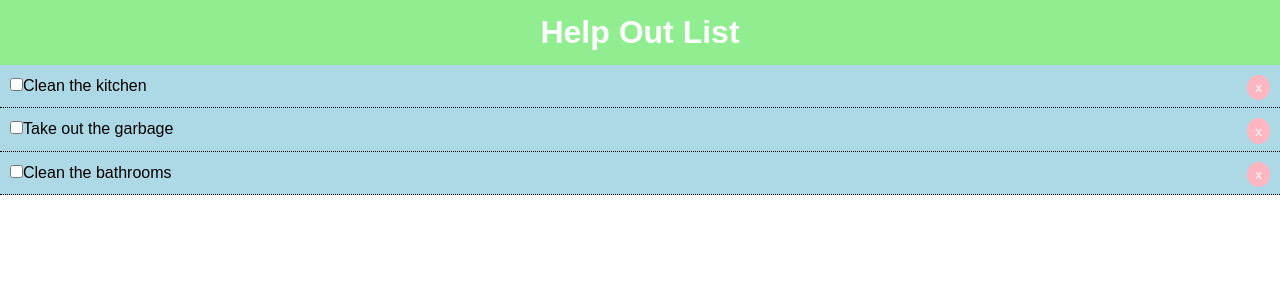
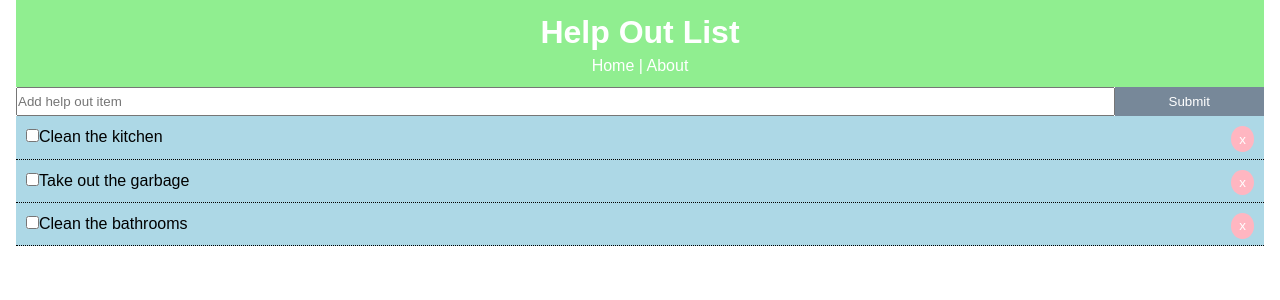
Before and after one commit to haase1020/helpout, a React (Create React App) app: page / in a window 1280 px wide. Shown: the top 300 px of the page. Built offline with nearby package versions, Linux system fonts and the light colour scheme; the HTML template or start-up script is replaced by a standard one.

Commit message:
almost done with basic functionality

```diff
--- a/package.json
+++ b/package.json
@@ -6,9 +6,12 @@
     "@testing-library/jest-dom": "^4.2.4",
     "@testing-library/react": "^9.5.0",
     "@testing-library/user-event": "^7.2.1",
+    "axios": "^0.20.0",
     "react": "^16.13.1",
     "react-dom": "^16.13.1",
-    "react-scripts": "3.4.3"
+    "react-router-dom": "^5.2.0",
+    "react-scripts": "3.4.3",
+    "uuid": "^8.3.0"
   },
   "scripts": {
     "start": "react-scripts start",
--- a/src/App.css
+++ b/src/App.css
@@ -13,3 +13,20 @@ a {
   color: #333333;
   text-decoration: none;
 }
+
+.container {
+  padding: 0 1rem;
+}
+
+.btn {
+  display: inline-block;
+  border: none;
+  background: lightslategray;
+  color: #fff;
+  padding: 7px 20px;
+  cursor: pointer;
+}
+
+.btn:hover {
+  background: rgb(27, 195, 207);
+}
--- a/src/App.js
+++ b/src/App.js
@@ -1,6 +1,11 @@
 import React, { Component } from 'react';
+import { BrowserRouter as Router, Route } from 'react-router-dom';
+
 import Todos from './components/Todos';
 import Header from './components/layout/Header';
+import AddTodo from './components/AddTodo';
+import About from './components/pages/About';
+import { v4 as uuidv4 } from 'uuid';
 
 import './App.css';
 
@@ -8,17 +13,17 @@ class App extends Component {
   state = {
     todos: [
       {
-        id: 1,
+        id: uuidv4(),
         title: 'Clean the kitchen',
         completed: false,
       },
       {
-        id: 2,
+        id: uuidv4(),
         title: 'Take out the garbage',
         completed: false,
       },
       {
-        id: 3,
+        id: uuidv4(),
         title: 'Clean the bathrooms',
         completed: false,
       },
@@ -44,17 +49,40 @@ class App extends Component {
     });
   };
 
+  // Add
+  addTodo = (title) => {
+    const newTodo = {
+      id: uuidv4(),
+      title: title,
+      completed: false,
+    };
+    this.setState({ todos: [...this.state.todos, newTodo] });
+  };
+
   render() {
-    console.log(this.state.todos);
     return (
+      <Router>
         <div className='App'>
+          <div className='container'>
             <Header />
+            <Route
+              exact
+              path='/'
+              render={(props) => (
+                <React.Fragment>
+                  <AddTodo addTodo={this.addTodo} />
                   <Todos
                     todos={this.state.todos}
                     markComplete={this.markComplete}
                     delTodo={this.delTodo}
                   />
+                </React.Fragment>
+              )}
+            />
+            <Route path='/about' component={About} />
           </div>
+        </div>
+      </Router>
     );
   }
 }
--- /dev/null
+++ b/src/components/AddTodo.js
@@ -0,0 +1,38 @@
+import React, { Component } from 'react';
+
+export class AddTodo extends Component {
+  state = {
+    title: '',
+  };
+
+  onSubmit = (e) => {
+    e.preventDefault();
+    this.props.addTodo(this.state.title);
+    this.setState({ title: '' });
+  };
+
+  onChange = (e) => this.setState({ [e.target.name]: e.target.value });
+
+  render() {
+    return (
+      <form onSubmit={this.onSubmit} style={{ display: 'flex' }}>
+        <input
+          type='text'
+          name='title'
+          placeholder='Add help out item'
+          style={{ flex: '10', passing: '5px' }}
+          value={this.state.title}
+          onChange={this.onChange}
+        />
+        <input
+          type='submit'
+          value='Submit'
+          className='btn'
+          style={{ flex: '1' }}
+        />
+      </form>
+    );
+  }
+}
+
+export default AddTodo;
--- a/src/components/layout/Header.js
+++ b/src/components/layout/Header.js
@@ -1,9 +1,17 @@
 import React from 'react';
+import { Link } from 'react-router-dom';
 
 function Header() {
   return (
     <header style={headerStyle}>
       <h1>Help Out List</h1>
+      <Link style={linkStyle} to='/'>
+        Home
+      </Link>{' '}
+      |{' '}
+      <Link style={linkStyle} to='/about'>
+        About
+      </Link>
     </header>
   );
 }
@@ -14,4 +22,9 @@ const headerStyle = {
   textAlign: 'center',
   padding: '10px',
 };
+
+const linkStyle = {
+  color: '#fff',
+  textDecoration: 'none',
+};
 export default Header;
--- /dev/null
+++ b/src/components/pages/About.js
@@ -0,0 +1,12 @@
+import React from 'react';
+
+function About() {
+  return (
+    <React.Fragment>
+      <h1>About</h1>
+      <p>This is my help out list. I want my family to help out more.</p>
+    </React.Fragment>
+  );
+}
+
+export default About;
```
Also changed, not shown: 1 other file (tests, documents, lock files or other folders). Lines whose indentation alone changed are shown as unchanged.
